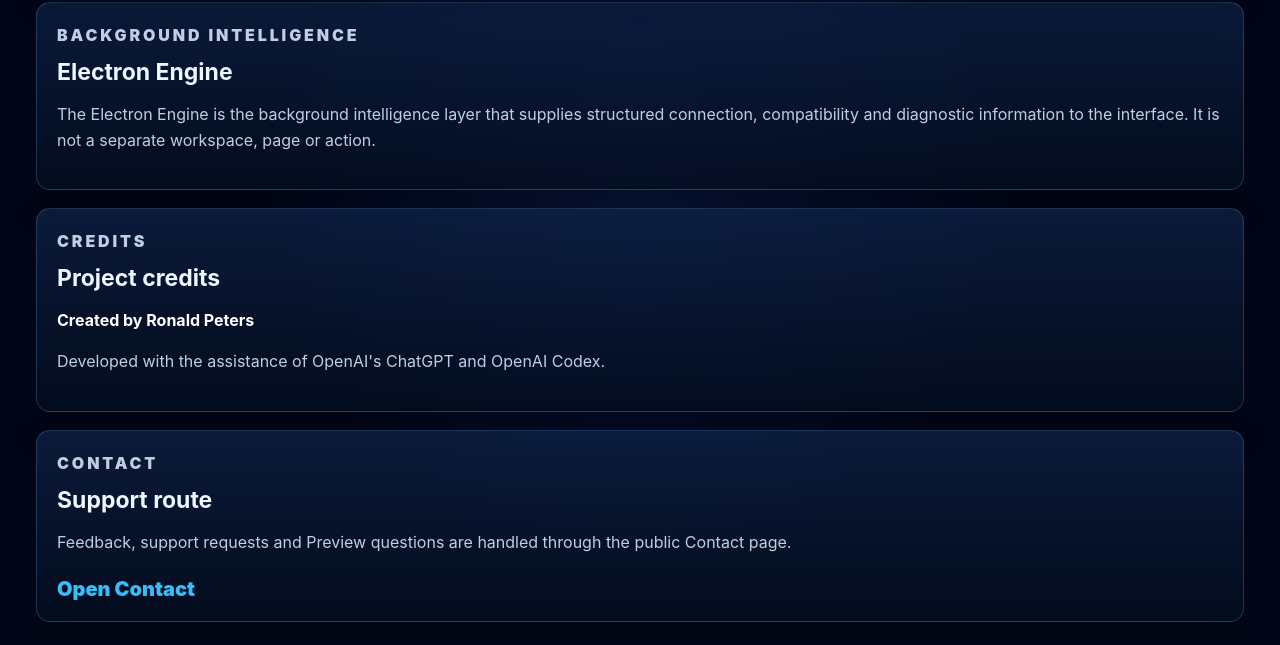
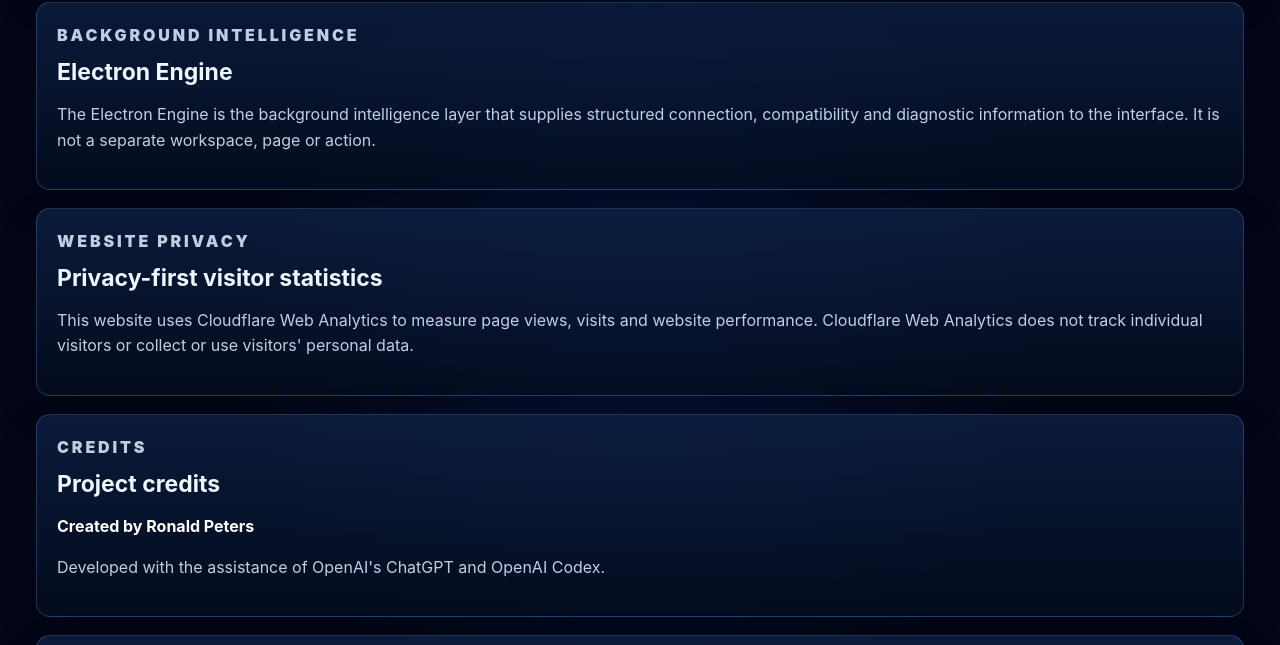
Before and after one commit to ElectronPlatform/electronplatform.github.io, a plain HTML site: page about.html in a window 1280 px wide. Shown: the part 668-1313 px from the top of the page. Drawn offline with Linux system fonts and the light colour scheme.

Commit message:
Add privacy-first website analytics

```diff
--- a/about.html
+++ b/about.html
@@ -67,6 +67,12 @@
     </section>
 
     <section class="infoPanel">
+      <p class="eyebrow">Website privacy</p>
+      <h2>Privacy-first visitor statistics</h2>
+      <p>This website uses Cloudflare Web Analytics to measure page views, visits and website performance. Cloudflare Web Analytics does not track individual visitors or collect or use visitors' personal data.</p>
+    </section>
+
+    <section class="infoPanel">
       <p class="eyebrow">Credits</p>
       <h2>Project credits</h2>
       <p><strong id="footerCredit">Created by Ronald Peters</strong></p>
@@ -96,5 +102,8 @@
   </footer>
 
   <script src="./js/portal.js"></script>
+  <!-- Cloudflare Web Analytics -->
+  <script type="module" src="https://static.cloudflareinsights.com/beacon.min.js" data-cf-beacon='{"token":"6b1635ebcaec4df2808ab0c1b22b2358"}'></script>
+  <!-- End Cloudflare Web Analytics -->
 </body>
 </html>
```
Also changed, not shown: contact.html (+3 -0 lines), documentation.html (+3 -0 lines), download.html (+3 -0 lines), features.html (+3 -0 lines), index.html (+3 -0 lines), preview.html (+3 -0 lines), support.html (+3 -0 lines).
